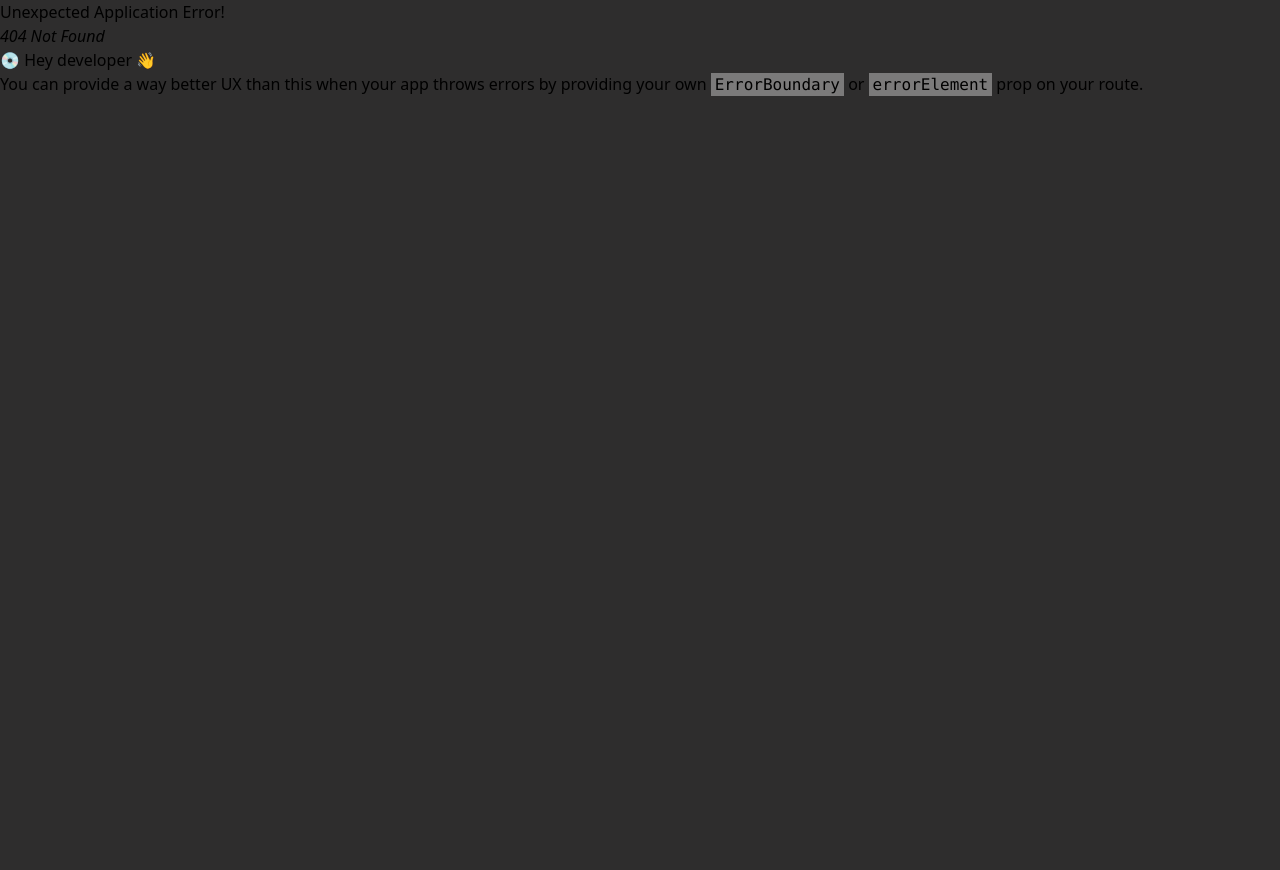
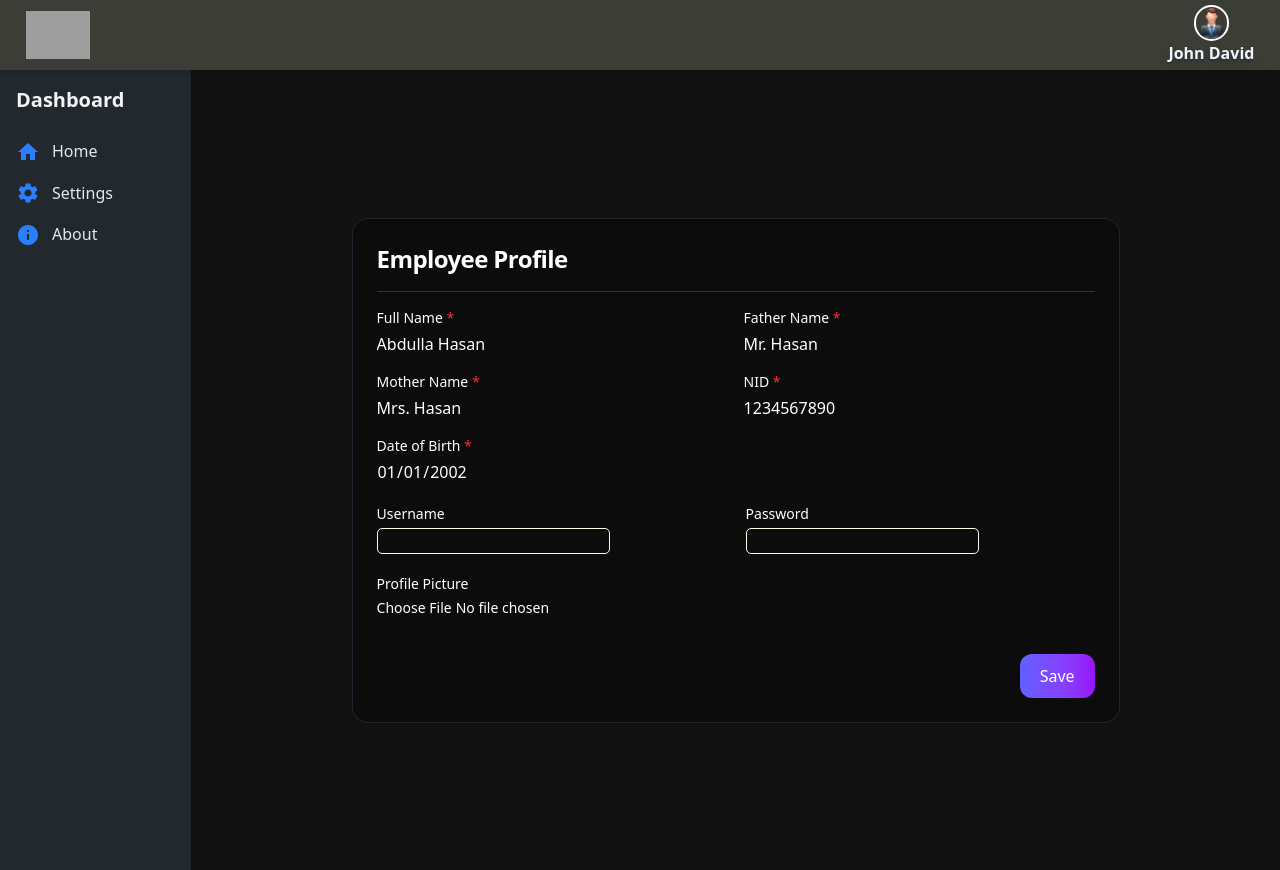
Before and after one commit to Vireta-Group/work-station-frontend, a React (Vite) app: page /eprofile in a window 1280 px wide. Before the commit this address had no page. Before the commit the page ends 800 px from the top, so only its background shows below. Built offline with nearby package versions, Linux system fonts and the light colour scheme; grey boxes are pictures that could not be loaded.

Commit message:
employe profile add

```diff
--- a/package.json
+++ b/package.json
@@ -17,6 +17,7 @@
     "@tailwindcss/vite": "^4.1.12",
     "react": "^19.1.1",
     "react-dom": "^19.1.1",
+    "react-icons": "^5.5.0",
     "react-router": "^7.8.1",
     "tailwindcss": "^4.1.12"
   },
--- a/src/components/headerNavbar/HeaderNav.jsx
+++ b/src/components/headerNavbar/HeaderNav.jsx
@@ -2,7 +2,7 @@ import logoheader from "../../assets/logo/logo.png"
 import user from "../../assets/logo/user.png"
 const HeaderNav = () => {
   return (
-    <nav className="flex sticky top-0 overflow-clip px-[2%] py-1 h-[70px] w-full justify-between items-center bg-[#3C3D37] shadow-md ">
+    <nav className="flex sticky top-0 z-[999] overflow-clip px-[2%] py-1 h-[70px] w-full justify-between items-center bg-[#3C3D37] shadow-md ">
 
         <div className="logo">
             <img className="w-[4rem]" src={logoheader} alt="logoHeader" />
--- /dev/null
+++ b/src/coreModule/userPanel/employProfile/EProfile.jsx
@@ -0,0 +1,161 @@
+// EProfile.jsx
+import React, { useEffect, useMemo, useState } from "react";
+
+export default function EProfile({
+  initialProfile = {
+    fullName: "Abdulla Hasan",
+    fatherName: "Mr. Hasan",
+    motherName: "Mrs. Hasan",
+    nid: "1234567890",
+    dob: "2002-01-01",
+    username: "",
+  },
+  onSubmit,
+}) {
+  const [form, setForm] = useState({
+    fullName: initialProfile.fullName || "",
+    fatherName: initialProfile.fatherName || "",
+    motherName: initialProfile.motherName || "",
+    nid: initialProfile.nid || "",
+    dob: initialProfile.dob || "",
+    username: initialProfile.username || "",
+    password: "",
+    photoFile: null,
+  });
+
+  const photoPreview = useMemo(() => {
+    if (!form.photoFile) return null;
+    return URL.createObjectURL(form.photoFile);
+  }, [form.photoFile]);
+
+  useEffect(() => {
+    return () => {
+      if (photoPreview) URL.revokeObjectURL(photoPreview);
+    };
+  }, [photoPreview]);
+
+  const handleChange = (e) => {
+    const { name, value, files } = e.target;
+    if (name === "photoFile") {
+      setForm((p) => ({ ...p, photoFile: files?.[0] || null }));
+    } else {
+      setForm((p) => ({ ...p, [name]: value }));
+    }
+  };
+
+  const handleSubmit = (e) => {
+    e.preventDefault();
+    if (!form.fullName || !form.fatherName || !form.motherName || !form.nid || !form.dob) {
+      alert("Please fill all required (*) fields.");
+      return;
+    }
+    const payload = { ...form };
+    if (typeof onSubmit === "function") onSubmit(payload);
+    else console.log("Submitted:", payload);
+  };
+
+  return (
+    <div className="min-h-screen w-full bg-black/60 flex items-center justify-center p-4">
+      {/* Form Card */}
+      <div className="w-full max-w-3xl bg-black/30 backdrop-blur-md border border-slate-700/50 rounded-2xl shadow-lg p-6 text-white">
+        <div className="border-b border-slate-600/50 pb-4 mb-4">
+          <h1 className="text-2xl font-semibold tracking-tight">Employee Profile</h1>
+
+        </div>
+
+        <form onSubmit={handleSubmit} className="grid grid-cols-1 md:grid-cols-2 gap-5">
+          {/* Read-only fields */}
+          <div className="md:col-span-2">
+
+            <div className="grid grid-cols-1 md:grid-cols-2 gap-4">
+              <Field label="Full Name" required>
+                <input value={form.fullName} readOnly className="input-readonly" />
+              </Field>
+              <Field label="Father Name" required>
+                <input value={form.fatherName} readOnly className="input-readonly" />
+              </Field>
+              <Field label="Mother Name" required>
+                <input value={form.motherName} readOnly className="input-readonly" />
+              </Field>
+              <Field label="NID" required>
+                <input value={form.nid} readOnly className="input-readonly" />
+              </Field>
+              <Field label="Date of Birth" required>
+                <input type="date" value={form.dob} readOnly className="input-readonly" />
+              </Field>
+            </div>
+          </div>
+
+          {/* Editable fields */}
+          <Field label="Username">
+            <input
+              type="text"
+              name="username"
+              value={form.username}
+              onChange={handleChange}
+              className="input-editable border-1 border-amber-50 rounded-[5px]"
+            />
+          </Field>
+
+          <Field label="Password">
+            <input
+              type="password"
+              name="password"
+              value={form.password}
+              onChange={handleChange}
+              className="input-editable border-1 border-amber-50 rounded-[5px]"
+            />
+          </Field>
+
+          <Field label="Profile Picture">
+            <input
+              type="file"
+              name="photoFile"
+              accept="image/*"
+              onChange={handleChange}
+              className="block w-full text-sm  cursor-pointer"
+            />
+          </Field>
+
+          {photoPreview && (
+            <div className="md:col-span-2 mt-2 flex items-center gap-4">
+              <img src={photoPreview} alt="Preview" className="h-24 w-24 rounded-xl border border-slate-600 shadow" />
+              <span className="text-sm text-slate-300">Preview</span>
+            </div>
+          )}
+
+          {/* Submit Button */}
+          <div className="md:col-span-2 flex justify-end mt-4">
+            <button
+              type="submit"
+              className="px-5 py-2.5 rounded-xl bg-gradient-to-r from-indigo-500 to-purple-600 hover:opacity-90 cursor-pointer transition"
+            >
+              Save
+            </button>
+          </div>
+        </form>
+      </div>
+
+      {/* Tailwind extra classes */}
+      <style>{`
+        .input-editable {
+          @apply w-full rounded-xl border border-slate-500/70 bg-slate-900 text-white px-3 py-2 outline-none focus:ring-2 focus:ring-indigo-500/50;
+        }
+        .input-readonly {
+          @apply w-full rounded-xl border border-slate-600/50 bg-slate-800 text-slate-300 px-3 py-2 cursor-not-allowed;
+        }
+      `}</style>
+    </div>
+  );
+}
+
+function Field({ label, required, children }) {
+  return (
+    <label className="block">
+      <span className="block text-sm font-medium mb-1">
+        {label} {required && <span className="text-red-500">*</span>}
+      </span>
+      {children}
+    </label>
+  );
+}
--- a/src/coreModule/userPanel/userDashbord/UserDashbord.jsx
+++ b/src/coreModule/userPanel/userDashbord/UserDashbord.jsx
@@ -1,5 +1,6 @@
 import React, { useState } from "react";
 import { tasks } from "./userInformation";
+
 
 const UserDashboard = () => {
   const [expanded, setExpanded] = useState(null);
@@ -17,6 +18,7 @@ const UserDashboard = () => {
 
   return (
     <div className="p-4 min-h-[100vh] w-[100%] text-gray-900 dark:text-gray-100">
+      <b className=" flex justify-end pr-[5%]  w-[100%] "> <span className="bg-black/20  py-2 px-4  m-2 rounded-[10px]">Total Earning <br></br> <span className="text-red-500"> $500</span></span></b>
       <h1 className="text-2xl font-bold mb-4 text-center">User Dashboard</h1>
 
       <div className="overflow-x-auto flex justify-center">
@@ -30,7 +32,7 @@ const UserDashboard = () => {
               <th className="p-2 border border-gray-600">Task Name</th>
               <th className="p-2 border border-gray-600">Description</th>
               <th className="p-2 border border-gray-600">Task Duration</th>
-              <th className="p-2 border border-gray-600">Amount</th>
+
               <th className="p-2 border border-gray-600">Status</th>
             </tr>
           </thead>
@@ -53,7 +55,7 @@ const UserDashboard = () => {
                 <td className="p-2 border border-gray-700">
                   {task.taskDuration}
                 </td>
-                <td className="p-2 border border-gray-700">{task.amount}</td>
+
                 <td className="p-2 border border-gray-700">
                  <span
                   className={`${getStatusColor(task.status)} px-4 py-2 min-w-[120px] text-center rounded-[10px] block`}
--- a/src/routes/route.jsx
+++ b/src/routes/route.jsx
@@ -7,6 +7,7 @@ import Root from "./root";
 import LoginPage from "../components/loginPage/LoginPage.jsx";
 import ProtectRoute from "./ProtectRoute.jsx";
 import UserDashboard from "../coreModule/userPanel/userDashbord/UserDashbord.jsx";
+import EProfile from "../coreModule/userPanel/employProfile/EProfile.jsx";
 
 const route = createBrowserRouter(
   createRoutesFromElements(
@@ -16,6 +17,7 @@ const route = createBrowserRouter(
         <Route path="" element={<Root />}>
           <Route path="" element={<p className="text-red-500"> hell </p>} />
           <Route path="userDashbord" element={<UserDashboard/>}/>
+          <Route path="eprofile" element={<EProfile/>}/>
         </Route>
       </Route>
     </>
```
Also changed, not shown: 1 other file (tests, documents, lock files or other folders).
